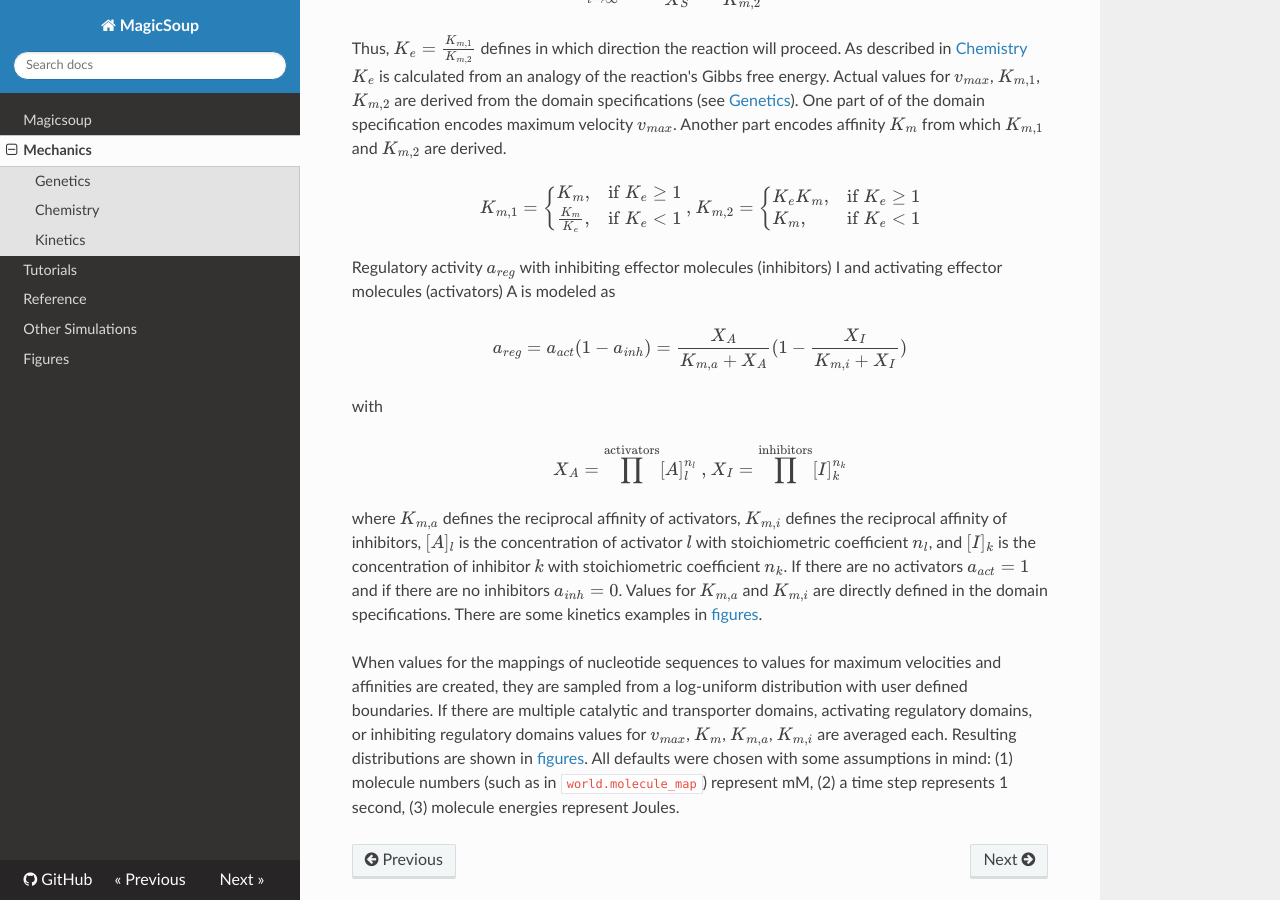
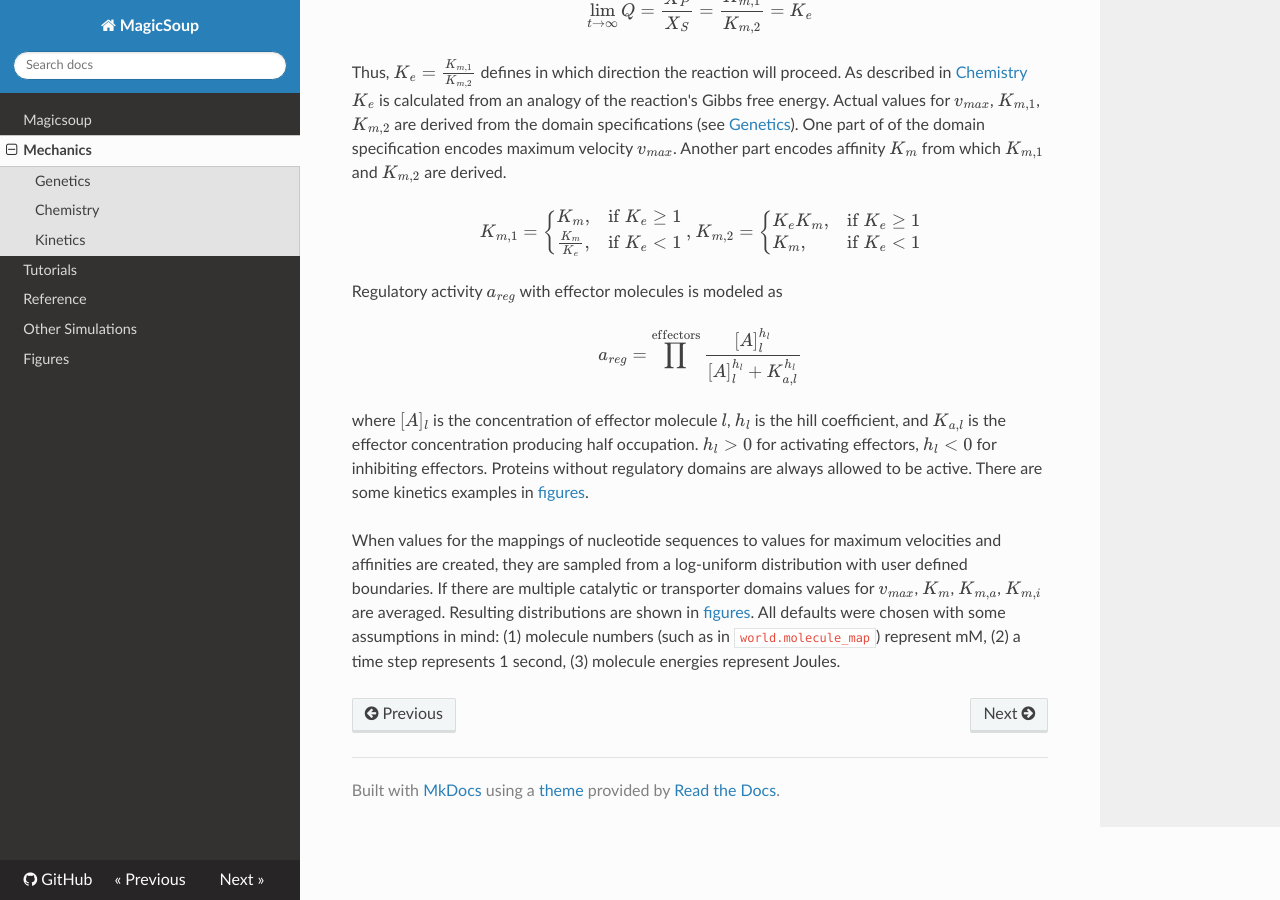
Before and after one commit to mRcSchwering/magic-soup, an MkDocs documentation site: the page built from docs/mechanics.md, in a window 1280 px wide and 900 px high, scrolled down 4386 px. Built offline with MkDocs 1.6.1, drawn with Linux system fonts in a browser that asks for light colours; nearby versions of some CDN libraries; formulas are drawn with MathJax 3; some of the changed text lies outside the part shown.

Commit message:
adjusted docs to hill coeffs

```diff
--- a/docs/mechanics.md
+++ b/docs/mechanics.md
@@ -53,8 +53,8 @@ _Regulatory_ domains can regulate a protein through an effector molecule.
 A protein with only a regulatory domain has no function.
 But if the protein also has a catalytic or transporter domain, the regulatory
 domain can up- or down-regulate this domain.
-Specifications are the effector molecule species, whether it is an activating or inhibiting
-effector, the affinity to that effector.
+Specifications are the effector molecule species, a hill coefficient, whether it is an activating or inhibiting
+effector, the affinity of that effector.
 
 Affinity and maximum velocity are kinetic parameters which are described in [Kinetics](#kinetics) in more detail.
 Which specific combination of nucleotides encodes which specific parameter, _e.g._ a particular maximum velocity value,
@@ -225,32 +225,23 @@ K_m,      & \text{if $K_e < 1$}
 \end{cases}
 \]
 
-Regulatory activity $a_{reg}$ with inhibiting effector molecules (inhibitors) I
-and activating effector molecules (activators) A is modeled as
+Regulatory activity $a_{reg}$ with effector molecules is modeled as
 
 $$
-a_{reg} = a_{act} (1 - a_{inh}) = \frac{X_A}{K_{m,a} + X_A} (1 - \frac{X_I}{K_{m,i} + X_I})
+a_{reg} = \prod^{\text{effectors}} \frac{[A]_l^{h_l}}{[A]_l^{h_l} + K_{a,l}^{h_l}}
 $$
 
-with
-
-$$
-X_A = \prod^{\text{activators}} [A]_l^{n_l} \text{  ,  }  X_I = \prod^{\text{inhibitors}} [I]_k^{n_k}
-$$
-
-where $K_{m,a}$ defines the reciprocal affinity of activators,
-$K_{m,i}$ defines the reciprocal affinity of inhibitors,
-$[A]_l$ is the concentration of activator $l$ with stoichiometric coefficient $n_l$,
-and $[I]_k$ is the concentration of inhibitor $k$ with stoichiometric coefficient $n_k$.
-If there are no activators $a_{act} = 1$ and if there are no inhibitors $a_{inh} = 0$.
-Values for $K_{m,a}$ and $K_{m,i}$ are directly defined in the domain specifications.
+where $[A]_l$ is the concentration of effector molecule $l$,
+$h_l$ is the hill coefficient,
+and $K_{a,l}$ is the effector concentration producing half occupation.
+$h_l > 0$ for activating effectors, $h_l < 0$ for inhibiting effectors.
+Proteins without regulatory domains are always allowed to be active.
 There are some kinetics examples in [figures](./figures.md#simple-reaction-kinetics).
 
 When values for the mappings of nucleotide sequences to values for maximum velocities and affinities
 are created, they are sampled from a log-uniform distribution with user defined boundaries.
-If there are multiple catalytic and transporter domains,
-activating regulatory domains, or inhibiting regulatory domains
-values for $v_{max}$, $K_m$, $K_{m,a}$, $K_{m,i}$ are averaged each.
+If there are multiple catalytic or transporter domains
+values for $v_{max}$, $K_m$, $K_{m,a}$, $K_{m,i}$ are averaged.
 Resulting distributions are shown in [figures](./figures.md#vmax-and-km-distributions).
 All defaults were chosen with some assumptions in mind:
 (1) molecule numbers (such as in `world.molecule_map`) represent mM,
```
Also changed, not shown: docs/figures.md (+11 -3 lines), docs/img/supporting/allosteric_modulation.png (added), docs/img/supporting/mm_kinetics.png, 1 other file.
